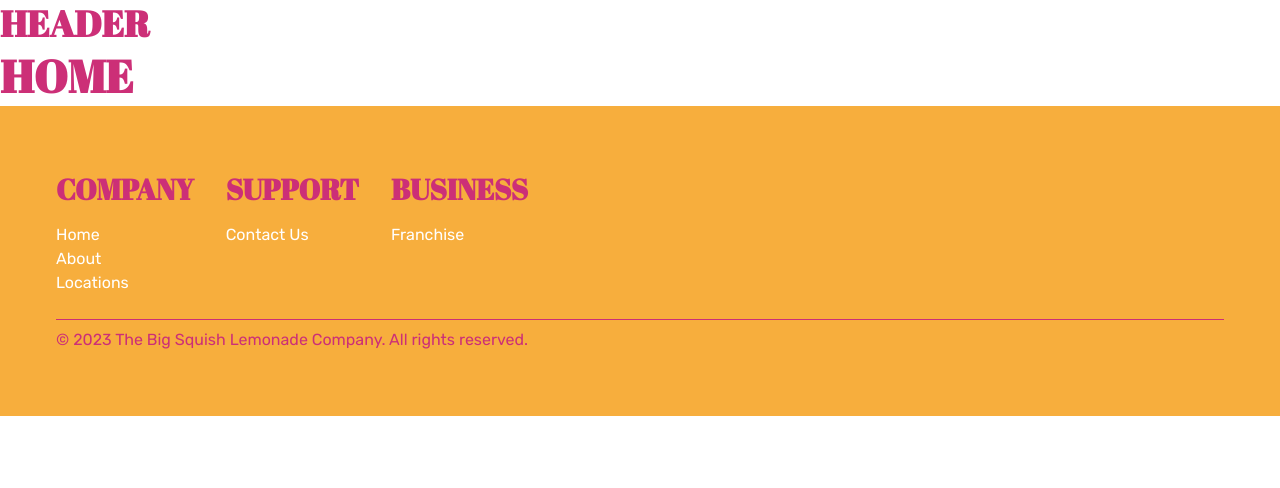
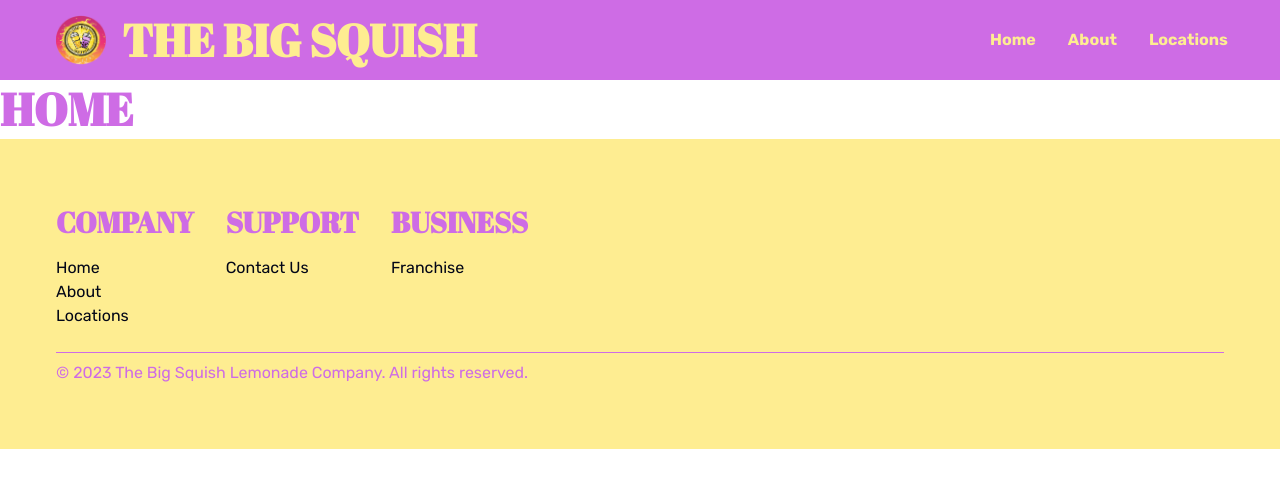
Before and after one commit to JCrucillo2/TheBigSquish, a React (Vite) app: page / in a window 1280 px wide. Shown: the top 488 px of the page. Built offline with nearby package versions, Linux system fonts and the light colour scheme.

Commit message:
Progress on header and shuffled some colors for better contrast

```diff
--- a/src/components/Footer/Footer.scss
+++ b/src/components/Footer/Footer.scss
@@ -3,7 +3,7 @@
 
 .site-footer {
   background-color: $yellow-color;
-  color: $heading-color;
+  color: $primary-color;
 
   .footer-control {
     max-width: 75rem;
@@ -22,7 +22,7 @@
     ul {
       li {
         a {
-          color: white;
+          color: $dark-color;
 
           &:hover {
             text-decoration: underline;
@@ -34,7 +34,7 @@
 }
 
 .footer-break {
-  background: $heading-color;
+  background: $primary-color;
   border: none;
   height: 0.0625rem;
 }
--- a/src/components/Header/Header.jsx
+++ b/src/components/Header/Header.jsx
@@ -1,7 +1,45 @@
+import "./Header.scss";
+import { useState } from "react";
+import { Link } from "react-router-dom";
+import Logo from "@/assets/main-logo.png";
+import { HiMenuAlt2 } from "react-icons/hi";
+import { IoClose } from "react-icons/io5";
+
 const Header = () => {
+	const [nav, setNav] = useState(false);
+
+	const handleSideNav = () => {
+		setNav(!nav);
+	};
+
 	return (
-		<div>
-			<h2>Header</h2>
+		<div className="header-wrapper">
+			<nav className={nav ? `sliding-menu active` : `sliding-menu`} onClick={handleSideNav}>
+				<ul>
+					<li>
+						<Link to="/">Home</Link>
+					</li>
+					<li>
+						<Link to="/about">About</Link>
+					</li>
+					<li>
+						<Link to="/locations">Locations</Link>
+					</li>
+				</ul>
+			</nav>
+
+			<div className="header-logo">
+				<Link to="/">
+					<img className="main-logo" src={Logo} alt="the big squish main logo" />
+				</Link>
+				<Link to="/">
+					<h1 className="logo-title">The Big Squish</h1>
+				</Link>
+			</div>
+
+			<button className="menu-btn" onClick={handleSideNav}>
+				{nav ? <IoClose size={35} /> : <HiMenuAlt2 size={35} />}
+			</button>
 		</div>
 	);
 };
--- a/src/components/Header/Header.scss
+++ b/src/components/Header/Header.scss
@@ -1,2 +1,93 @@
 @use "@/sassStyles/colors" as *;
 @use "@/sassStyles/media-queries" as *;
+
+.header-wrapper {
+  display: flex;
+  justify-content: space-between;
+  align-items: center;
+  padding: 1rem;
+  height: 5rem;
+  max-width: 75rem;
+  margin: 0 auto;
+
+  @include tablet {
+    flex-direction: row-reverse;
+  }
+}
+
+.header-logo {
+  @include tablet {
+    display: flex;
+    gap: 1rem;
+    align-items: center;
+  }
+  .main-logo {
+    width: 3.125rem;
+  }
+
+  .logo-title {
+    display: none;
+    color: $yellow-color;
+
+    @include tablet {
+      display: block;
+    }
+  }
+}
+
+.menu-btn {
+  display: flex;
+  align-items: center;
+  justify-content: center;
+  background: transparent;
+  border: none;
+  color: $yellow-color;
+  cursor: pointer;
+
+  @include tablet {
+    display: none;
+  }
+}
+
+.sliding-menu {
+  width: 15.625rem;
+  background: $primary-color;
+  height: 100vh;
+  position: absolute;
+  left: -100%;
+  top: 0;
+  transition: left 0.5s ease-in-out;
+
+  ul {
+    list-style: none;
+    padding: 0;
+    text-align: center;
+    margin: 0;
+
+    li {
+      a {
+        padding: 1rem;
+        display: inline-block;
+        color: $yellow-color;
+        font-weight: bold;
+        width: 100%;
+      }
+    }
+  }
+
+  @include tablet {
+    position: static;
+    background: transparent;
+    color: $yellow-color;
+    height: auto;
+
+    ul {
+      display: flex;
+    }
+  }
+}
+
+.sliding-menu.active {
+  left: 0;
+  z-index: 10;
+}
--- a/src/layouts/RootLayout.jsx
+++ b/src/layouts/RootLayout.jsx
@@ -1,3 +1,4 @@
+import "./RootLayout.scss";
 import { Outlet } from "react-router-dom";
 import Footer from "@/components/Footer/Footer";
 import Header from "@/components/Header/Header";
--- /dev/null
+++ b/src/layouts/RootLayout.scss
@@ -0,0 +1,5 @@
+@use "@/sassStyles/colors" as *;
+
+.site-header {
+  background: $primary-color;
+}
--- a/src/pages/About/About.scss
+++ b/src/pages/About/About.scss
@@ -11,7 +11,7 @@
 
   .about-content {
     .first-entry {
-      background: $heading-color;
+      background: $primary-color;
       color: $yellow-color;
       padding: 3rem 1rem;
 
@@ -65,16 +65,17 @@
         }
 
         div {
+          margin-bottom: 1rem;
+
+          @include tablet {
+            margin-bottom: 0;
+          }
+
           img {
             // width: 20rem;
             height: 100%;
-            margin-bottom: 2rem;
             object-fit: fill;
             box-shadow: 5px 5px 5px -1px rgba(0, 0, 0, 0.4);
-
-            @include tablet {
-              margin-bottom: 0;
-            }
           }
         }
       }
--- a/src/sassStyles/_colors.scss
+++ b/src/sassStyles/_colors.scss
@@ -1,5 +1,5 @@
-$heading-color: #cc2f77;
+$primary-color: #ce6ce5;
 $body-color: #0f172a;
 $dark-color: #020617;
 $light-color: #f8fafc;
-$yellow-color: #f7ae3d;
+$yellow-color: #feed91;
--- a/src/sassStyles/_typography.scss
+++ b/src/sassStyles/_typography.scss
@@ -18,7 +18,7 @@ h5,
 h6 {
   font-family: $heading-font-family;
   font-weight: 800;
-  color: $heading-color;
+  color: $primary-color;
   text-transform: uppercase;
 }
 
```
Also changed, not shown: src/assets/main-logo.png (added).
